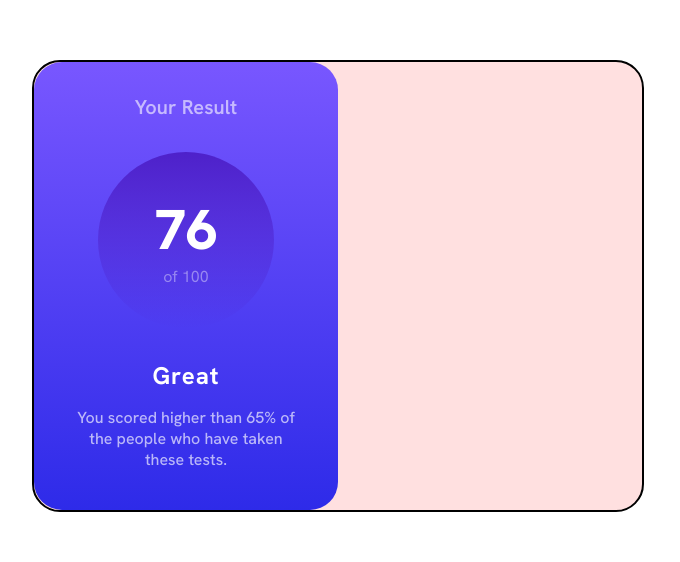
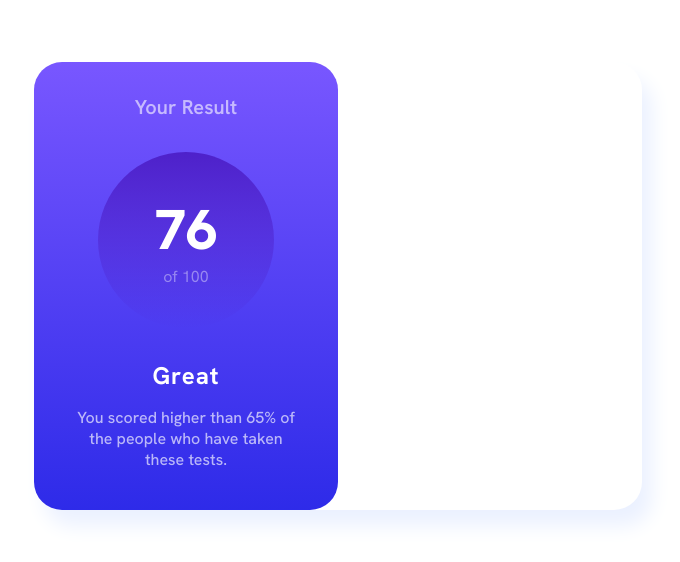
Before and after one commit to ning-sy210/Results-Summary-Component, a React (Vite) app: page / in a window 1280 px wide. Shown: the part 114-676 px from the top of the page, without its empty margins (302-982 px from the left). Built offline with nearby package versions, Linux system fonts and the light colour scheme.

Commit message:
style: removed border outline and add box shadow

```diff
--- a/src/App.scss
+++ b/src/App.scss
@@ -37,9 +37,9 @@
 }
 
 .summary-ctn {
-  background-color: rgb(255, 224, 224);
-  border: 2px solid black;
+  background-color: rgb(255, 255, 255);
   border-radius: 28px;
+  box-shadow: 10px 16px 20px 0px hsl(221, 100%, 96%);
 
   display: grid;
   grid-template-columns: repeat(2, 1fr);
```
